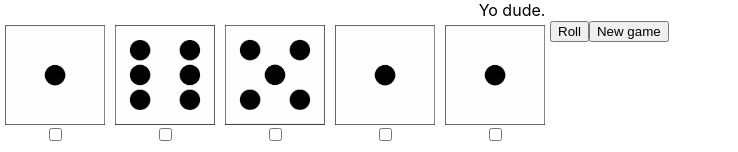
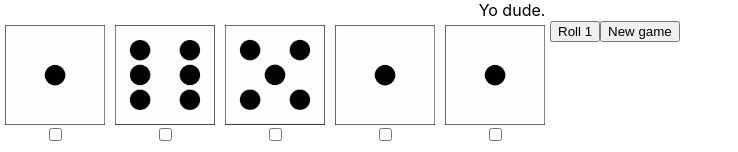
Before and after one commit to drsaaron/yahtzee-react, a React (Create React App) app: page / in a window 1280 px wide. Shown: the top 152 px of the page, without its empty margins (0-738 px from the left). Built offline with nearby package versions, Linux system fonts and the light colour scheme.

Commit message:
track roll count and prevent more than 3

```diff
--- a/src/components/DicePanel.jsx
+++ b/src/components/DicePanel.jsx
@@ -23,9 +23,13 @@ const DiePanel = (props) => {
 
     var dice = props.dice.dice;
 
+    var rollCount = props.dice.rollCount;
+    var anotherRollAllowed = rollCount < 3;
+    var label = (anotherRollAllowed) ? "Roll " + rollCount : "Take score";
+
     return (
 	<div className="diePanel">
-	    <button onClick={(event) => handleRollDice(event, props)}>Roll</button>
+	    <button onClick={(event) => handleRollDice(event, props)} disabled={!anotherRollAllowed}>{label}</button>
 	    <button onClick={(event) => handleNewGame(event, props)}>New game</button>
 	    {dice.map(v => <Die className="die" die={v} key={v.key} toggleDieKeeper={props.toggleDieKeeper} />)}
 	</div>
--- a/src/reducers/DiceReducer.js
+++ b/src/reducers/DiceReducer.js
@@ -31,7 +31,8 @@ const diceValues = [
 ];
 
 const initialState = {
-    dice: diceValues
+    dice: diceValues,
+    rollCount: 0
 };
 
 export default function DiceReducer(state = initialState, action) {
@@ -40,7 +41,14 @@ export default function DiceReducer(state = initialState, action) {
     case ActionTypes.DICE_ROLLED:
 	return {
 	    ...state,
-	    dice: action.dice
+	    dice: action.dice,
+	    rollCount: state.rollCount + 1
+	};
+
+    case ActionTypes.SCORE_TAKEN:
+	return {
+	    ...state,
+	    rollCount: 0
 	};
 
     case ActionTypes.DIE_KEEPER_CHANGE:
```
